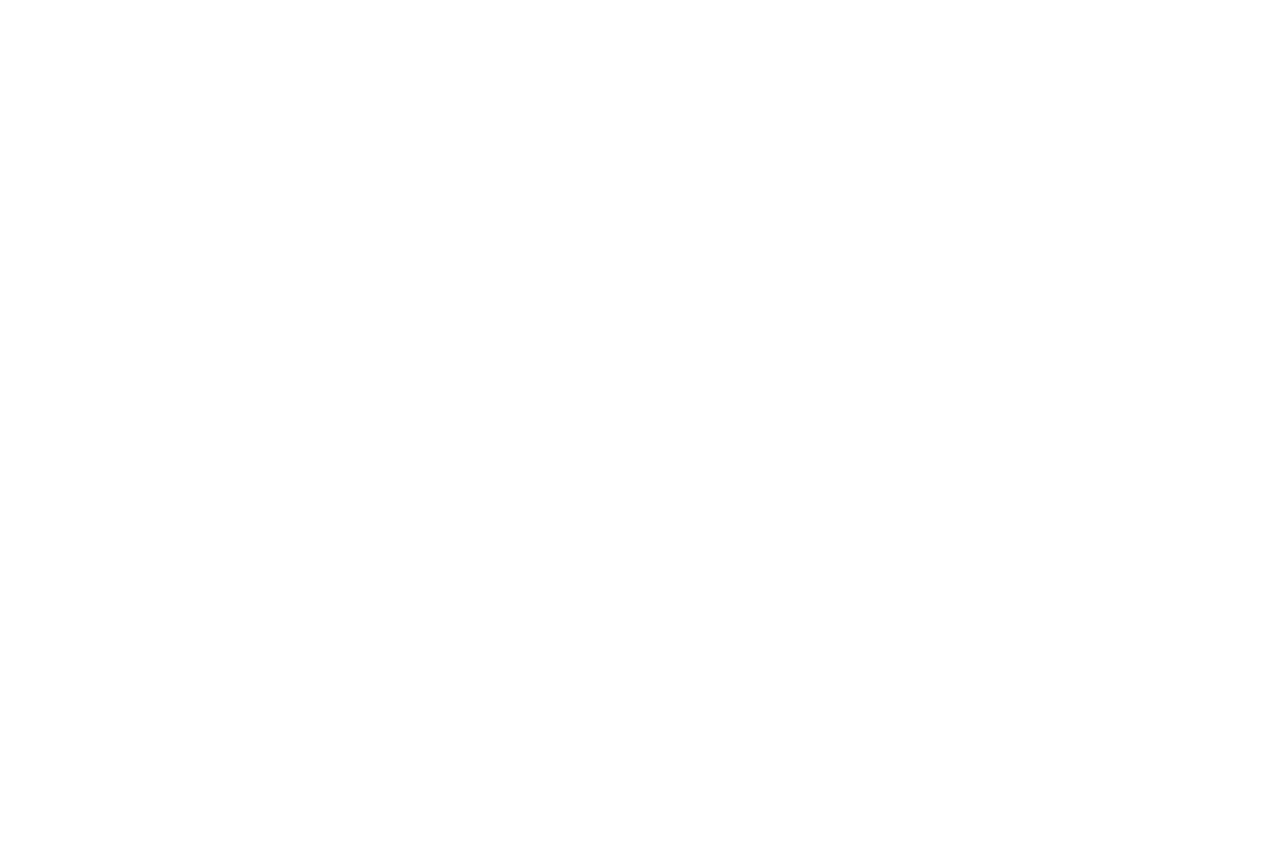
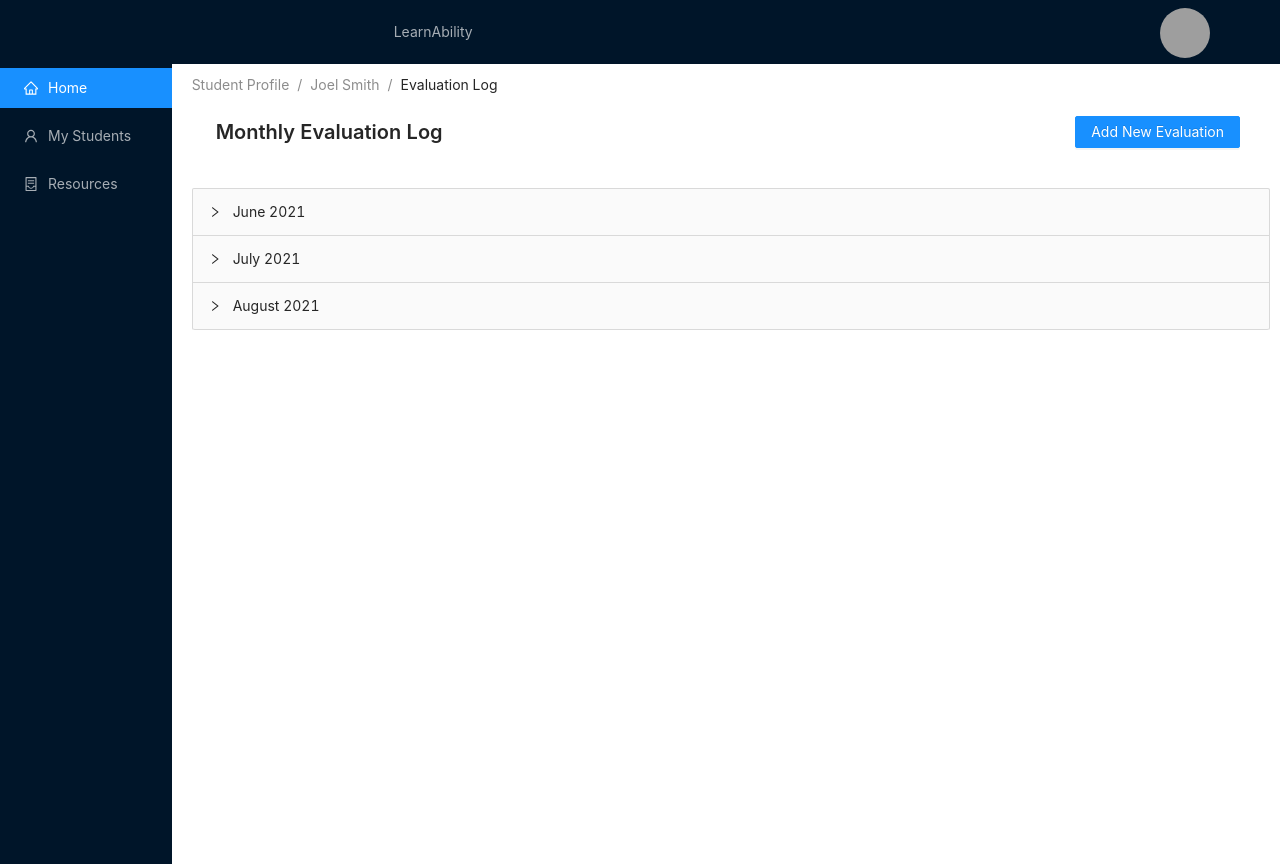
Before and after one commit to austv99/yellowblocks-hackathon-2021, a React (Create React App) app in the folder yellowblocks-app/: page /student/evaluations in a window 1280 px wide. Before the commit the page ends 800 px from the top, so only its background shows below. Built offline with nearby package versions, Linux system fonts and the light colour scheme; grey boxes are pictures that could not be loaded.

Commit message:
Eval form

```diff
--- a/yellowblocks-app/src/App.js
+++ b/yellowblocks-app/src/App.js
@@ -2,6 +2,7 @@
 import { BrowserRouter as Router, Switch, Route } from 'react-router-dom';
 import Landing from './containers/Landing';
 import StudentProfile from './containers/StudentProfile';
+import EvaluationLog from './containers/EvaluationLog';
 import Context, { AppContext } from './utils/context'
 function App() {
   const context = Context()
@@ -15,6 +16,9 @@
         <Route exact path="/student">
           <StudentProfile />
         </Route>
+        <Route exact path="/student/evaluations">
+          <EvaluationLog />
+        </Route>
       </Switch>
     </Router>
     </AppContext.Provider>
--- a/yellowblocks-app/src/components/AddEvaForm.jsx
+++ b/yellowblocks-app/src/components/AddEvaForm.jsx
@@ -12,8 +12,8 @@
     const [behaveRating, setBehaveRating] = useState(0);
     const [socRating, setSocRating] = useState(0);
     const context = useContext(AppContext)
-    const { studentContext } = context
-    const { student, setStudent } = studentContext
+    const { evalContext } = context
+    const { evals, setEvals } = evalContext
     const handleSubmit = (values) => {
         const {concRating, concComment,
             probRating, probComment,
@@ -21,17 +21,18 @@
             behaveRating, behaveComment,
             socRating, socComment,
             overallComment} = values
-        setStudent((prevStudent) => ({
-            ...prevStudent,
-            evals: [...prevStudent.evals, {
+        setEvals((prevEval) => ([
+            ...prevEval,
+            {
+                date: 'September 2021',
                 concRating, concComment,
                 probRating, probComment,
                 speakRating, speakComment,
                 behaveRating, behaveComment,
                 socRating, socComment,
                 overallComment,
-            }]
-        }))
+            }
+        ]))
         modalState(false)
     }
 
--- a/yellowblocks-app/src/components/Evaluation.jsx
+++ b/yellowblocks-app/src/components/Evaluation.jsx
@@ -1,7 +1,7 @@
 import React from 'react';
 import { Rate } from 'antd';
 
-function Evaluation(evals) {
+function Evaluation() {
     return (
       <>
           <div>
--- /dev/null
+++ b/yellowblocks-app/src/containers/EvaluationLog.jsx
@@ -0,0 +1,171 @@
+import React, { useState, useEffect, useContext } from 'react';
+import SideBar from '../components/SideBar';
+import NavBar from '../components/NavBar';
+import Breadcrumbs from '../components/BreadCrumbs';
+import Header from '../components/Header';
+// import Collapse from '../components/Collapse';
+import Evaluation from '../components/Evaluation';
+import AddEvalForm from '../components/AddEvaForm';
+import { Modal, Button, Collapse, Rate } from 'antd';
+import { AppContext } from '../utils/context';
+
+const navs = ['Student Profile', 'Joel Smith', 'Evaluation Log']
+const title = 'Monthly Evaluation Log'
+const augList = {title: 'August 2021', content: <Evaluation/>}
+const julList = {title: 'July 2021', content: <Evaluation/>}
+const junList = {title: 'June 2021', content: <Evaluation/>}
+const collapseT = [augList, julList, junList]
+
+const { Panel } = Collapse;
+
+const evalsH = [
+    {
+        date: 'June 2021',
+        concRating: 2,
+        concComment: 'Gets distracted fairly often, however has been able to concentrate on simple tasks.',
+        probRating: 4,
+        probComment: 'When focused, has very good problem solving. Really enjoys puzzles',
+        speakRating: 3,
+        speakComment: 'Good although can stutter at times.',
+        behaveRating: 5,
+        behaveComment: 'Very well behaved and mannered.',
+        socRating: 2,
+        socComment: 'Struggles slightly with making friends.',
+        overallComment: 'Slow but steady improvement.',
+    },
+    {
+        date: 'July 2021',
+        concRating: 2,
+        concComment: 'Gets distracted fairly often, however has been able to concentrate on simple tasks.',
+        probRating: 4,
+        probComment: 'When focused, has very good problem solving. Really enjoys puzzles',
+        speakRating: 3,
+        speakComment: 'Good although can stutter at times.',
+        behaveRating: 5,
+        behaveComment: 'Very well behaved and mannered.',
+        socRating: 2,
+        socComment: 'Struggles slightly with making friends.',
+        overallComment: 'Slow but steady improvement.',
+    },
+    {
+        date: 'August 2021',
+        concRating: 2,
+        concComment: 'Gets distracted fairly often, however has been able to concentrate on simple tasks.',
+        probRating: 4,
+        probComment: 'When focused, has very good problem solving. Really enjoys puzzles',
+        speakRating: 3,
+        speakComment: 'Good although can stutter at times.',
+        behaveRating: 5,
+        behaveComment: 'Very well behaved and mannered.',
+        socRating: 2,
+        socComment: 'Struggles slightly with making friends.',
+        overallComment: 'Slow but steady improvement.',
+    }
+]
+
+function EvaluationLogs () {
+    const context = useContext(AppContext)
+    const { evalContext } = context
+    const { evals, setEvals } = evalContext
+
+    const [isModalVisible, setIsModalVisible] = useState(false);
+
+    const showModal = () => {
+        setIsModalVisible(true);
+    };
+
+    const handleOk = () => {
+        setIsModalVisible(false);
+    };
+
+    const handleCancel = () => {
+        setIsModalVisible(false);
+    };
+
+    function handleMenuClick(e) {
+        console.log('click', e);
+    }
+
+    useEffect(() => {
+        if (!evals) {
+            setEvals(evalsH)
+        }
+    },[])
+
+    return (
+        <>
+        <NavBar />
+        <div style={{display: 'flex'}}>
+        <SideBar />
+        <div style={{width: '100%'}}>
+            <div style={{display: 'flex', padding: '10px 10px 10px 10px'}}>
+                <Breadcrumbs navs={navs} />
+            </div>
+            <div style={{display: 'flex', justifyContent: 'space-between', alignItems: 'center', width: '100%', marginTop: '-20px', padding: '10px 10px 10px 10px'}}>
+                <Header title={title}/>
+                <div style={{paddingRight: '30px'}}>
+                <Button type="primary" onClick={showModal}>
+                    Add New Evaluation
+                </Button>
+                    <Modal
+                        title="Add New Evaluation"
+                        visible={isModalVisible}
+                        onOk={handleOk}
+                        onCancel={handleCancel}
+                        footer={null}
+                    >
+                    <AddEvalForm modalState={setIsModalVisible}/>
+                    </Modal>
+                </div>
+            </div>
+            <div style={{padding: '10px 10px 10px 10px'}}>
+            <Collapse>
+            {evals && evals.map((n) => (
+                <Panel header={n.date}>
+                    <div>
+                    <div style={{display: 'flex', alignItems: 'center'}}>
+                        <h style={{fontWeight: 'bold'}}>Concentration</h>
+                        <div style={{padding: '0px 10px 10px 30px'}}><Rate disabled defaultValue={n.concRating}/></div>
+                    </div>
+                    <p>{n.concComment}</p>
+                    </div>
+                    <div>
+                    <div style={{display: 'flex', alignItems: 'center'}}>
+                        <h style={{fontWeight: 'bold'}}>Problem Solving</h>
+                        <div style={{padding: '0px 10px 10px 30px'}}><Rate disabled defaultValue={n.probRating}/></div>
+                    </div>
+                    <p>{n.probComment}</p>
+                    </div>
+                    <div>
+                    <div style={{display: 'flex', alignItems: 'center'}}>
+                        <h style={{fontWeight: 'bold'}}>Speaking</h>
+                        <div style={{padding: '0px 10px 10px 30px'}}><Rate disabled defaultValue={n.speakRating}/></div>
+                    </div>
+                    <p>{n.speakComment}</p>
+                    </div>
+                    <div>
+                    <div style={{display: 'flex', alignItems: 'center'}}>
+                        <h style={{fontWeight: 'bold'}}>Behaviour</h>
+                        <div style={{padding: '0px 10px 10px 30px'}}><Rate disabled defaultValue={n.behaveRating}/></div>
+                    </div>
+                    <p>{n.behaveComment}</p>
+                    </div>
+                    <div>
+                    <div style={{display: 'flex', alignItems: 'center'}}>
+                        <h style={{fontWeight: 'bold'}}>Sociability</h>
+                        <div style={{padding: '0px 10px 10px 30px'}}><Rate disabled defaultValue={n.socRating}/></div>
+                    </div>
+                    <p>{n.socComment}</p>
+                    </div>
+                </Panel>
+            ))}
+            </Collapse>
+            </div>
+        </div>
+        </div>
+        </>
+    );
+
+}
+
+export default EvaluationLogs;
--- a/yellowblocks-app/src/containers/StudentProfile.jsx
+++ b/yellowblocks-app/src/containers/StudentProfile.jsx
@@ -61,6 +61,8 @@
 }
 
 
+
+
 function StudentProfile () {
     const navs = ['Student Profile', 'Joel Smith']
     const context = useContext(AppContext)
```
